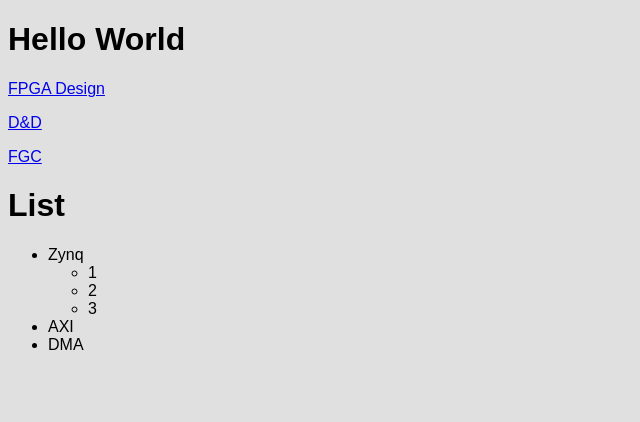
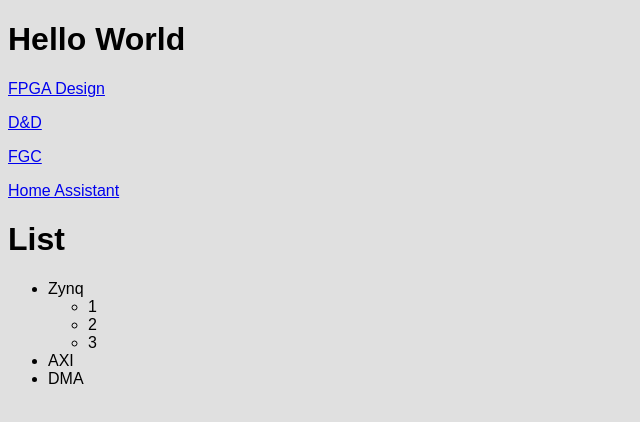
Before and after one commit to DoTheMoses/dothemoses.github.io, a plain HTML site: page index.html in a window 1280 px wide. Shown: the whole page, without its empty margins (0-640 px from the left). Drawn offline with nearby package versions, Linux system fonts and the light colour scheme.

Commit message:
Update index.html

```diff
--- a/index.html
+++ b/index.html
@@ -12,6 +12,7 @@
   <p><a href="fpgadesign.html">FPGA Design</a></p>
   <p><a href="dnd.html">D&D</a></p>
   <p><a href="fgc.html">FGC</a></p>
+  <p><a href="homeassistant.html">Home Assistant</a></p>
 
   <h1>List</h1>
   <ul>
```
